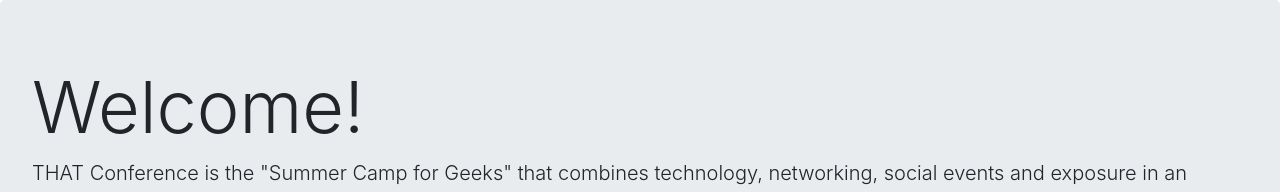
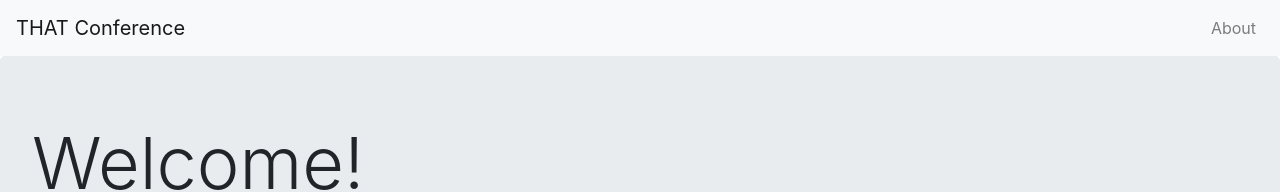
Before and after one commit to headwayio/that-workshop, a Next.js app: page / in a window 1280 px wide. Shown: the top 192 px of the page. Built offline with nearby package versions, Linux system fonts and the light colour scheme.

Commit message:
Wrap about and index pages in layout component

```diff
--- /dev/null
+++ b/components/Header.js
@@ -0,0 +1,16 @@
+import { Navbar, Nav, NavItem, NavLink, NavbarBrand } from "reactstrap";
+
+const Header = () => {
+  return (
+    <Navbar color="light" light expand="md">
+      <NavbarBrand href="/">THAT Conference</NavbarBrand>
+      <Nav className="ml-auto" navbar>
+        <NavItem>
+          <NavLink href="/about">About</NavLink>
+        </NavItem>
+      </Nav>
+    </Navbar>
+  );
+};
+
+export default Header;
--- /dev/null
+++ b/components/Layout.js
@@ -0,0 +1,13 @@
+import "bootstrap/dist/css/bootstrap.css";
+import Header from "./Header";
+
+const Layout = ({ children }) => {
+  return (
+    <div>
+      <Header />
+      {children}
+    </div>
+  );
+};
+
+export default Layout;
--- a/pages/about.js
+++ b/pages/about.js
@@ -1,8 +1,9 @@
 import "bootstrap/dist/css/bootstrap.css";
 import { Jumbotron, Button } from "reactstrap";
+import Layout from '../components/Layout';
 
 const About = () =>
-  <div>
+  <Layout>
     <Jumbotron className="mb-0">
       <h1>THAT CONFERENCE</h1>
       <p>We're glad you're here! If we can be of assistance, please contact us at:</p>
@@ -11,6 +12,6 @@
         <li>Tim Gremore: tim@headway.io</li>
       </ul>
     </Jumbotron>
-  </div>;
+  </Layout>;
 
 export default About;
--- a/pages/index.js
+++ b/pages/index.js
@@ -1,8 +1,9 @@
 import "bootstrap/dist/css/bootstrap.css";
 import { Jumbotron, Button } from "reactstrap";
+import Layout from '../components/Layout';
 
 const index = () =>
-  <div>
+  <Layout>
     <Jumbotron className="mb-0">
       <h1 className="display-3">Welcome!</h1>
       <p className="lead">
@@ -28,6 +29,6 @@
         <Button color="primary">Learn More</Button>
       </p>
     </Jumbotron>
-  </div>
+  </Layout>
 
 export default index;
```
Also changed, not shown: 1 other file (tests, documents, lock files or other folders).
